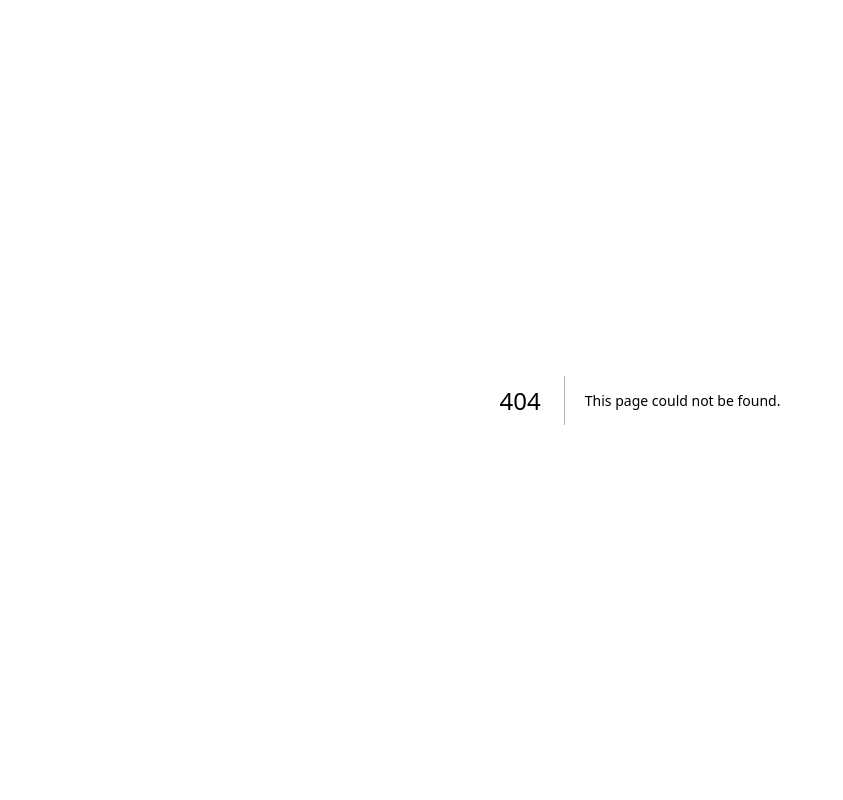
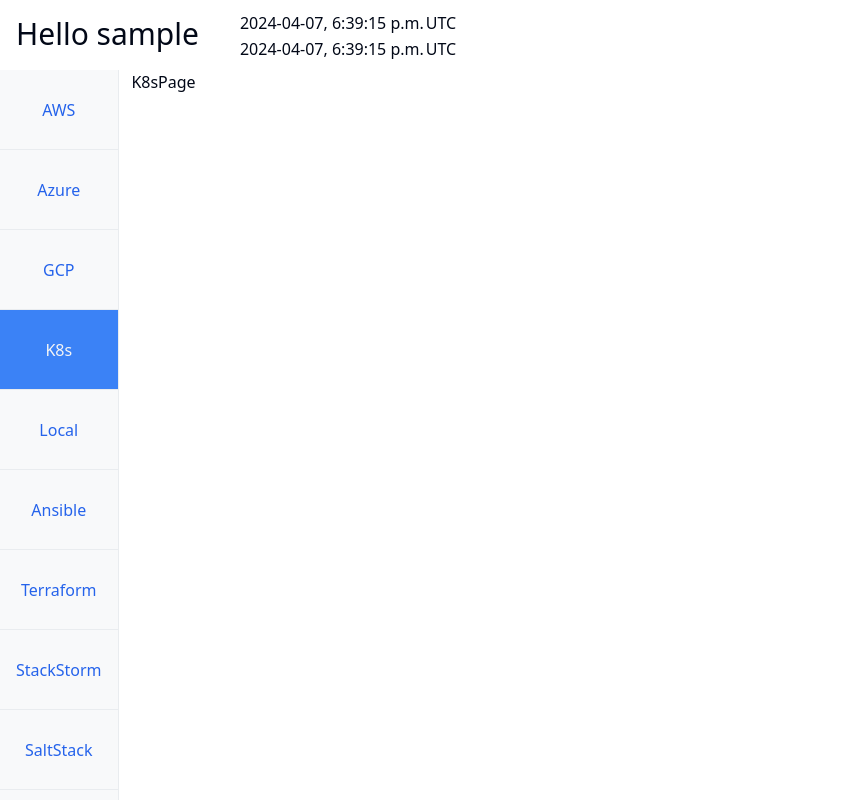
Before and after one commit to devops-600/next, a Next.js app: page /k8s in a window 1280 px wide. Before the commit this address had no page. Shown: the top 800 px of the page, without its empty margins (0-843 px from the left). Built offline with nearby package versions, Linux system fonts and the light colour scheme; sample sign-in values are in the browser's storage.

Commit message:
add k8s route

```diff
--- /dev/null
+++ b/app/(platforms)/k8s/page.tsx
@@ -0,0 +1,7 @@
+import React from "react";
+
+const K8sPage = () => {
+  return <div>K8sPage</div>;
+};
+
+export default K8sPage;
```
